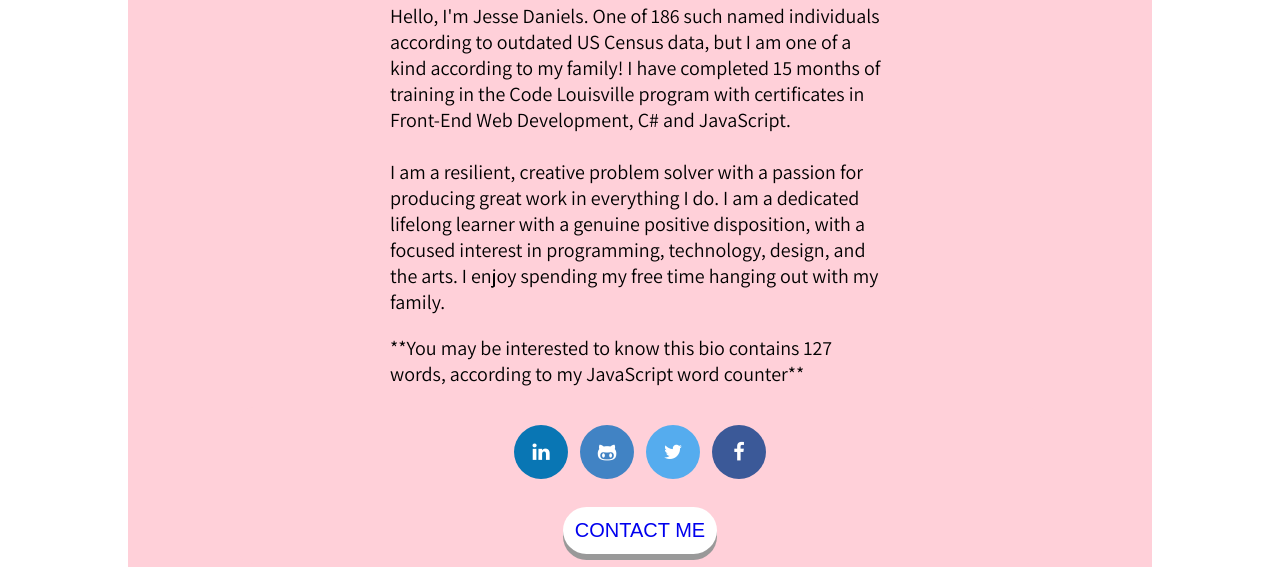
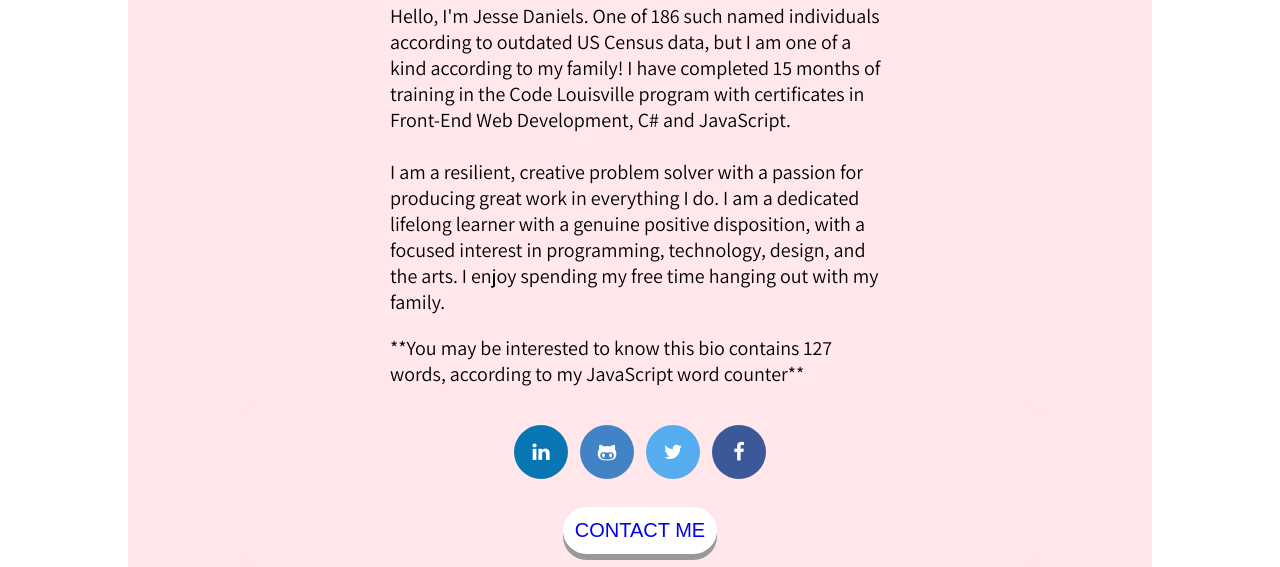
Before and after one commit to jessecdaniels/portfolio, a website: page index.html in a window 1280 px wide. Shown: the part 516-1083 px from the top of the page. Drawn offline with Linux system fonts and the light colour scheme; a web font is replaced by a local one.

Commit message:
adds update for new background color

```diff
--- a/style.scss
+++ b/style.scss
@@ -87,7 +87,7 @@ figure {
 figure:first-of-type{
   width: 80%;
   max-width: 80%;
-  background-color: #ffd0d9;
+  background-color: #ffe7eb;
   font-size: 20px;
   padding: 10px;
   border-radius: 15px;
```
Also changed, not shown: style.css.
